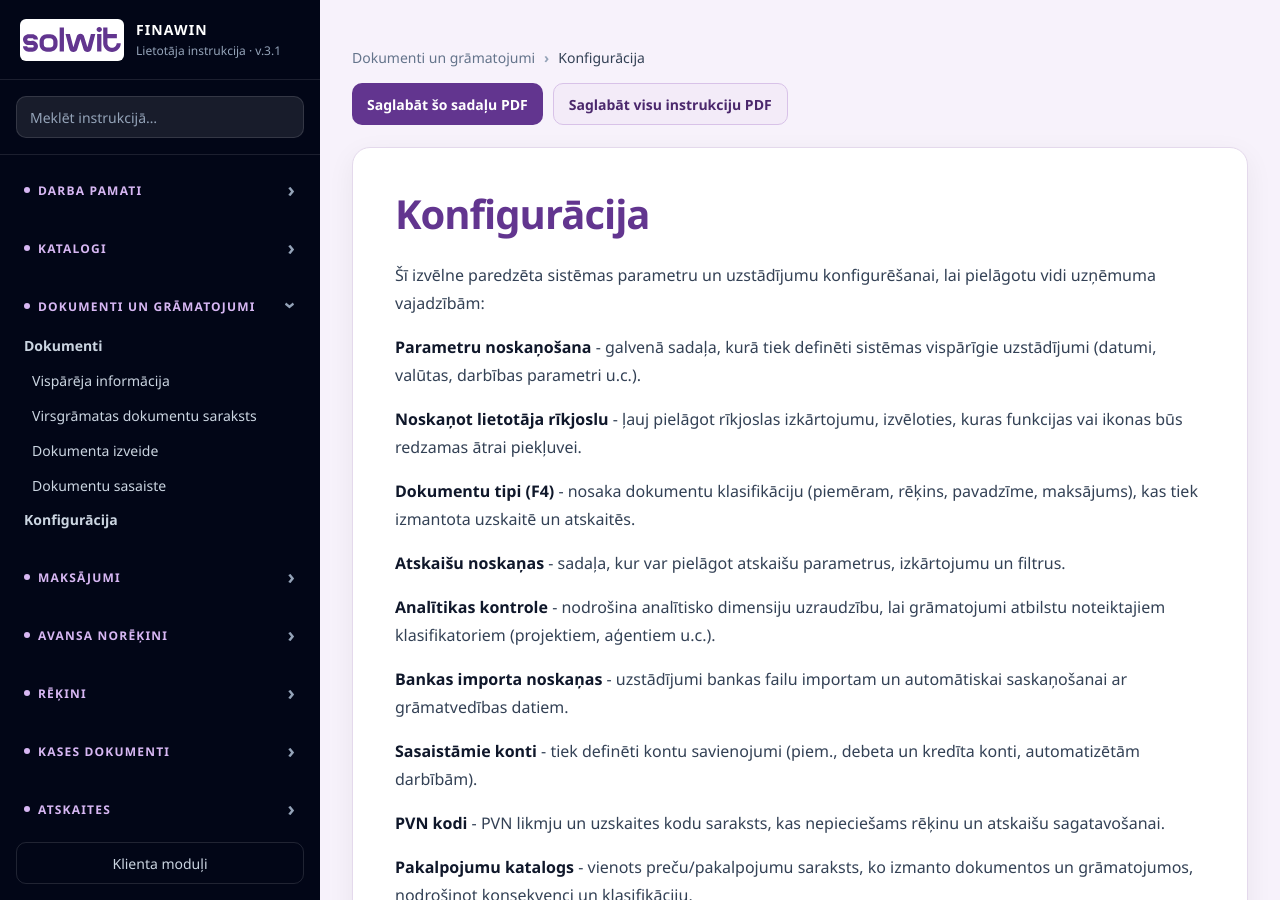
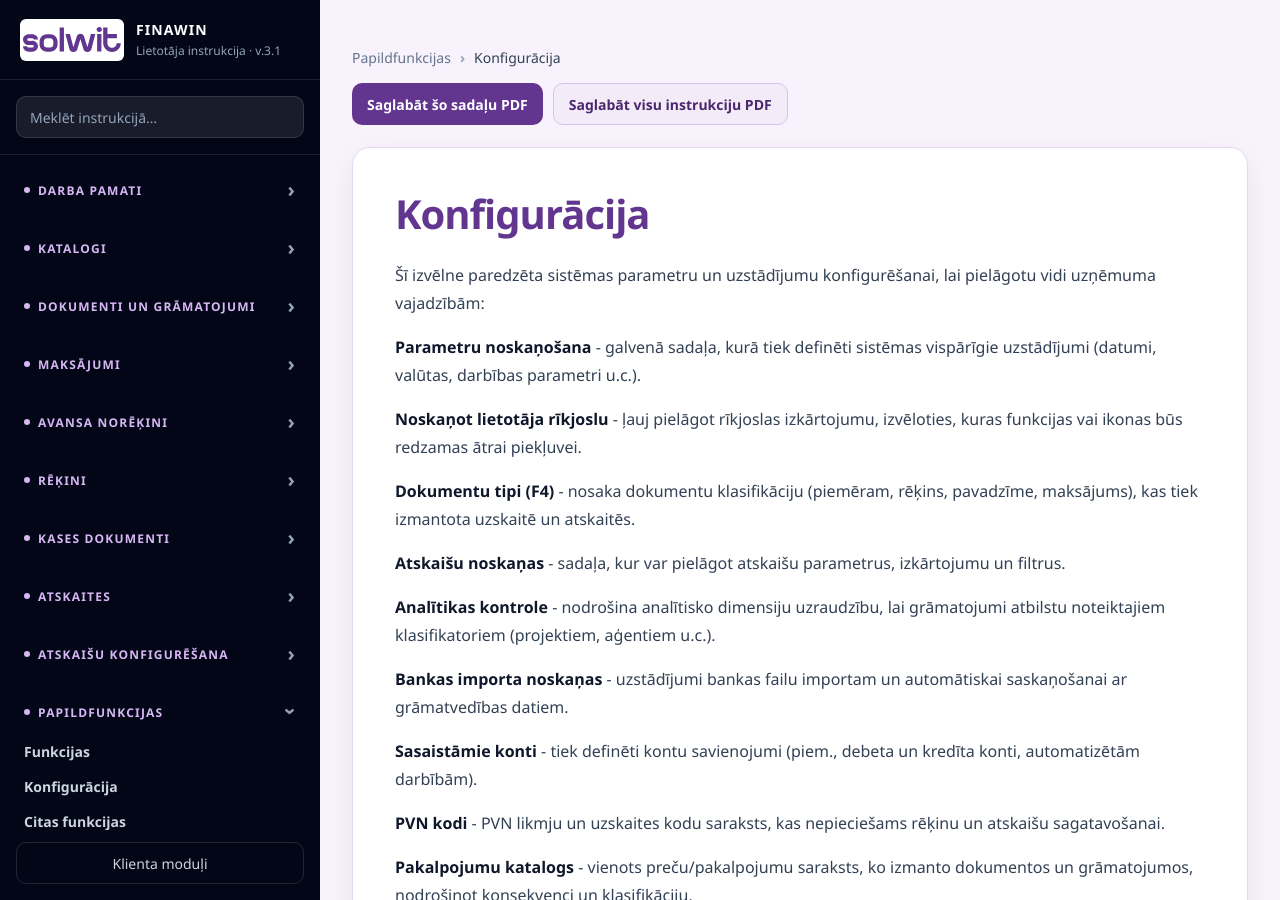
Before and after one commit to cymmtrwqp8-ctrl/finawin-instrukcija1, a Jekyll site: the page built from _docs/058-dokumenti-konfiguracija.md, in a window 1280 px wide and 900 px high. Built offline with Jekyll 4.4.1, drawn with Linux system fonts in a browser that asks for light colours.

Commit message:
Pārceļ Funkcijas un Konfigurāciju uz Papildfunkcijām

```diff
--- a/_docs/058-dokumenti-konfiguracija.md
+++ b/_docs/058-dokumenti-konfiguracija.md
@@ -1,8 +1,8 @@
 ---
 title: "Konfigurācija"
-module: dokumenti
+module: papildfunkcijas
 order: 58
-module_order: 3
+module_order: 10
 level: 1
 layout: doc
 permalink: /docs/dokumenti-konfiguracija/
```
